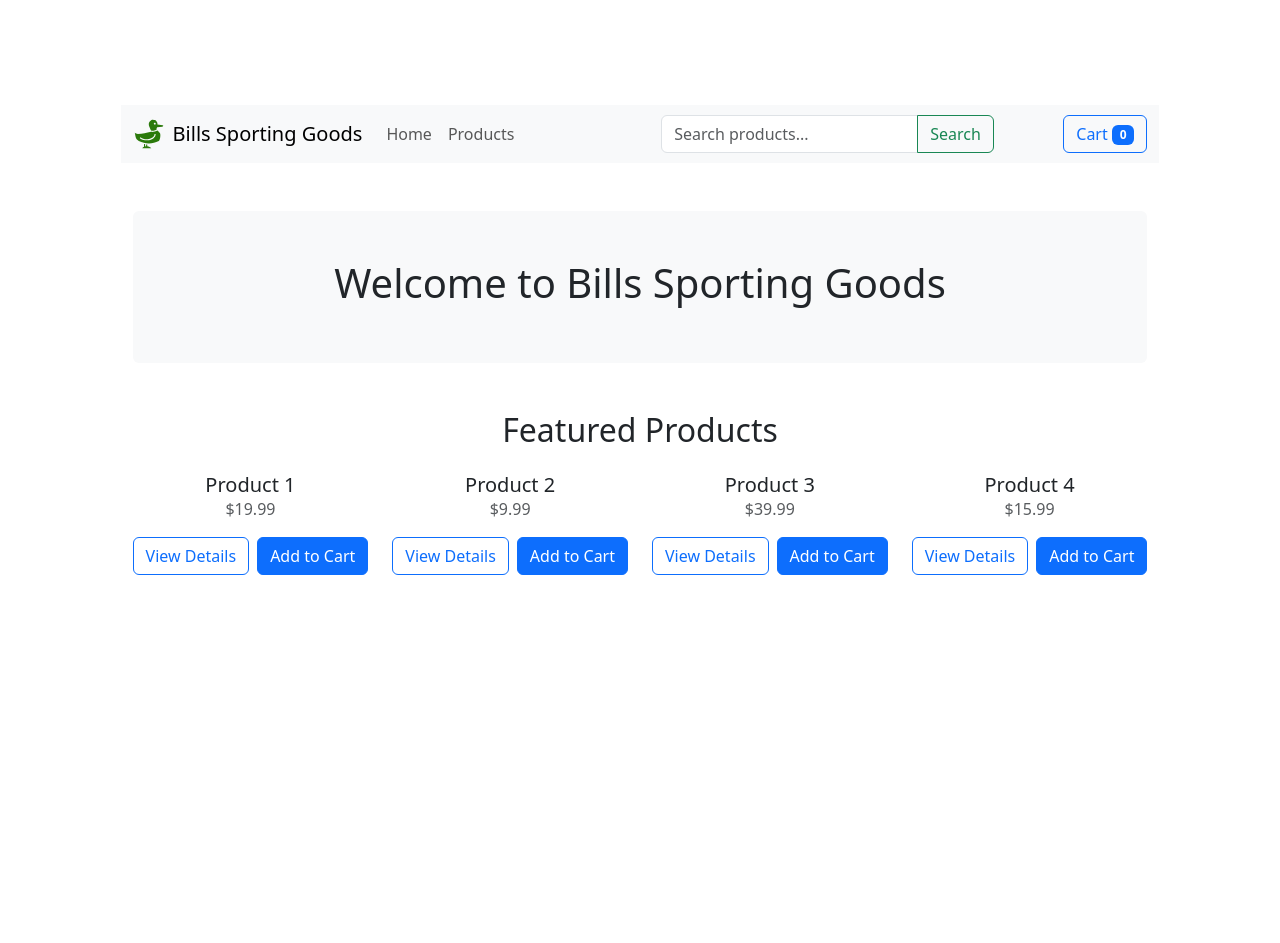
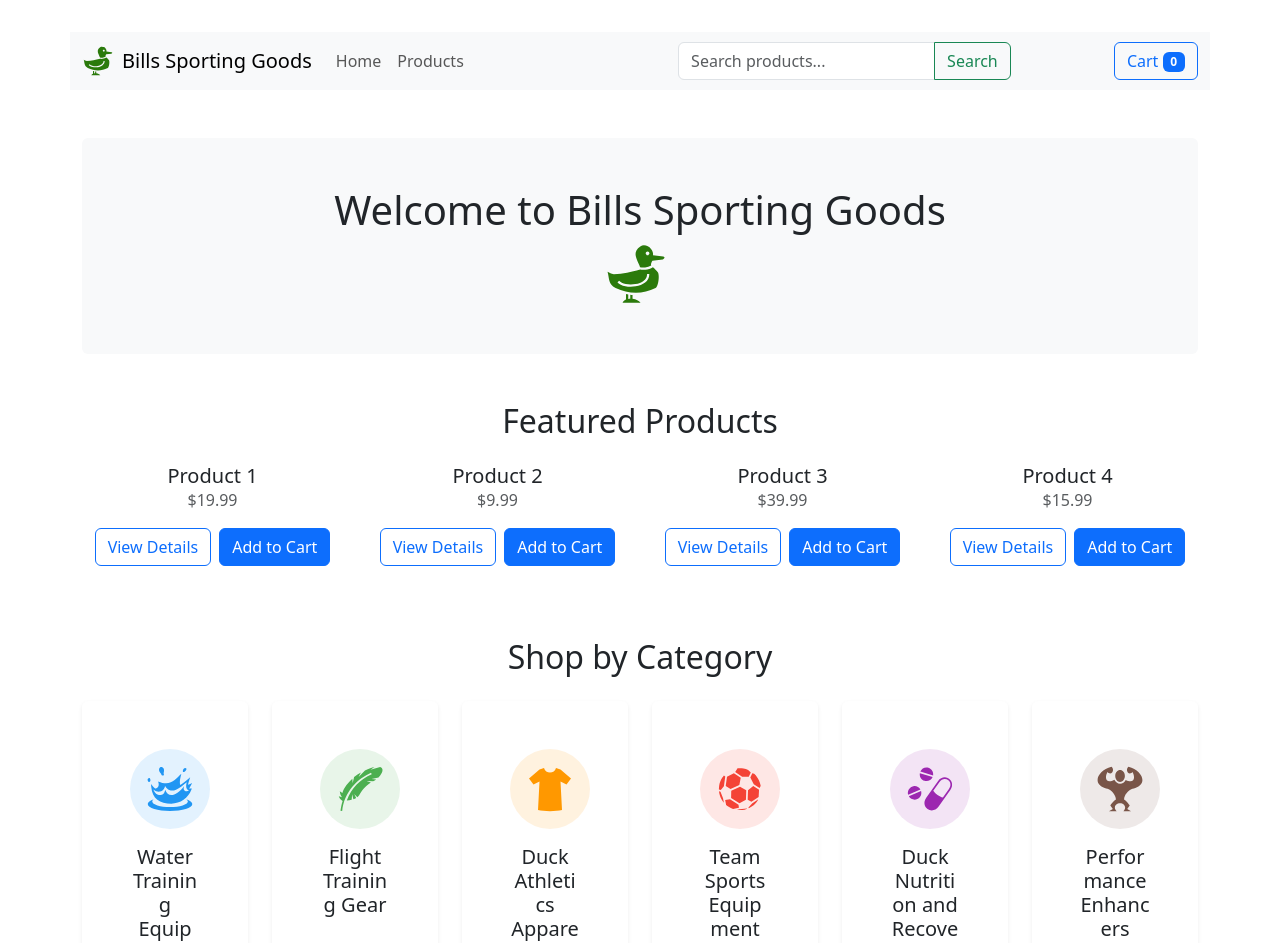
Before and after one commit to JosephL17/BillsSportingGoods, a React (Vite) app in the folder client/: page / in a window 1280 px wide. Shown: the top 943 px of the page. Before the commit the page ends 800 px from the top, so only its background shows below. Built offline with nearby package versions, Linux system fonts and the light colour scheme.

Commit message:
Add category card component to homepage

```diff
--- /dev/null
+++ b/client/src/components/CategoryCard.jsx
@@ -0,0 +1,30 @@
+import { Link } from 'react-router-dom';
+
+function CategoryCard({ category }) {
+  return (
+    <Link
+      to={`/products/category/${category.name.toLowerCase().replace(/\s+/g, '-')}`}
+      className="text-decoration-none"
+    >
+      <div className="card h-100 border-0 shadow-sm category-card">
+        <div className="card-body text-center">
+          <div
+            className="category-icon-wrapper mb-3 mx-auto d-flex align-items-center justify-content-center rounded-circle"
+            style={{
+              backgroundColor: `${category.color}20`,
+              width: '80px',
+              height: '80px'
+            }}
+          >
+            <div style={{ color: category.color }}>
+              {category.icon}
+            </div>
+          </div>
+          <h5 className="card-title">{category.name}</h5>
+        </div>
+      </div>
+    </Link>
+  );
+}
+
+export default CategoryCard;
--- a/client/src/pages/HomePage.jsx
+++ b/client/src/pages/HomePage.jsx
@@ -1,4 +1,7 @@
 import ProductCard from "../components/ProductCard";
+import CategoryCard from "../components/CategoryCard";
+import { GiDuck, GiWaterSplash, GiFeather, GiTShirt, GiSoccerBall, GiMedicines, GiMuscleUp } from "react-icons/gi";
+import { Link } from 'react-router-dom';
 
 function HomePage() {
 
@@ -10,11 +13,22 @@ function HomePage() {
         { id: 4, name: "Product 4", price: 15.99 }
     ]
 
+    // Category data
+    const categories = [
+        { id: 1, name: "Water Training Equipment", icon: <GiWaterSplash size={48} />, color: "#2196F3" },
+        { id: 2, name: "Flight Training Gear", icon: <GiFeather size={48} />, color: "#4CAF50" },
+        { id: 3, name: "Duck Athletics Apparel", icon: <GiTShirt size={48} />, color: "#FF9800" },
+        { id: 4, name: "Team Sports Equipment", icon: <GiSoccerBall size={48} />, color: "#f44336" },
+        { id: 5, name: "Duck Nutrition and Recovery", icon: <GiMedicines size={48} />, color: "#9C27B0" },
+        { id: 6, name: "Performance Enhancers", icon: <GiMuscleUp size={48} />, color: "#795548" },
+    ]
+
     return (
         <div className="container py-5">
             <section className="mb-5">
                 <div className="jumbotron bg-light p-5 rounded">
                     <h1>Welcome to Bills Sporting Goods</h1>
+                    <GiDuck size={64} className="me-2" style={{ color: "#2b7a0b" }} />
                 </div>
             </section>
             <section className="mb-5">
@@ -27,6 +41,16 @@ function HomePage() {
                     ))}
                 </div>
             </section>
+            <section className="mb-5">
+                <h2 className="text-center mb-4">Shop by Category</h2>
+                <div className="row g-4">
+                    {categories.map(category => (
+                        <div key={category.id} className="col-6 col-md-4 col-lg-2">
+                            <CategoryCard category={category} />
+                        </div>
+                    ))}
+                </div>
+            </section>
         </div>
     )
 }
```
